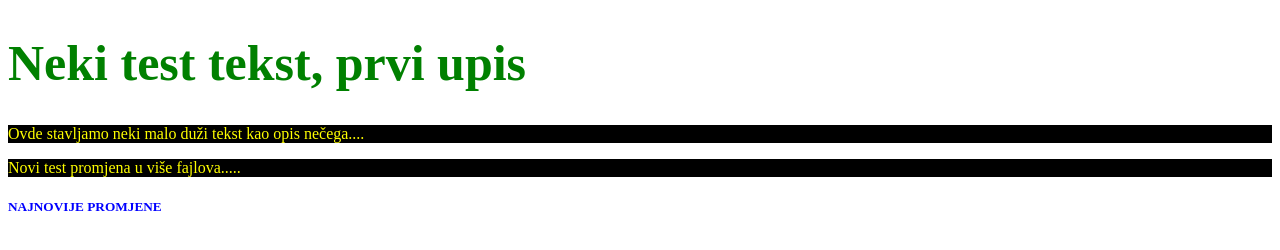
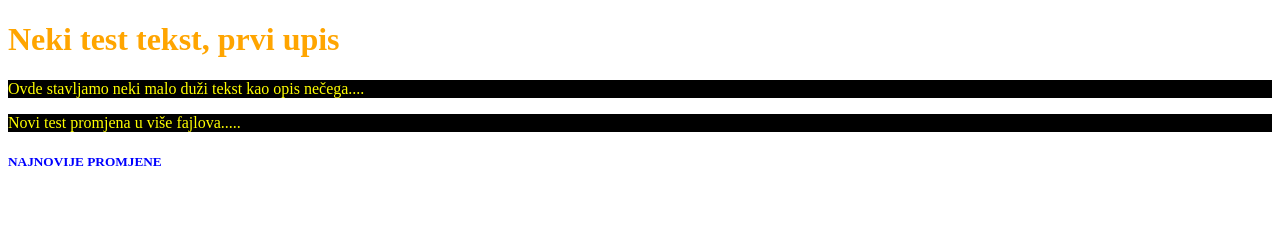
Before and after one commit to limunzarada/testMVC, a plain HTML site: page index.html in a window 1280 px wide. Drawn offline with Linux system fonts and the light colour scheme.

Commit message:
update css

```diff
--- a/main.css
+++ b/main.css
@@ -1,5 +1,6 @@
 h1 {
-  color: green;
+  color: orange;
+  background: brown,
   font-size: 50px;
 }
 p {
```
Also changed, not shown: 1 other file.
